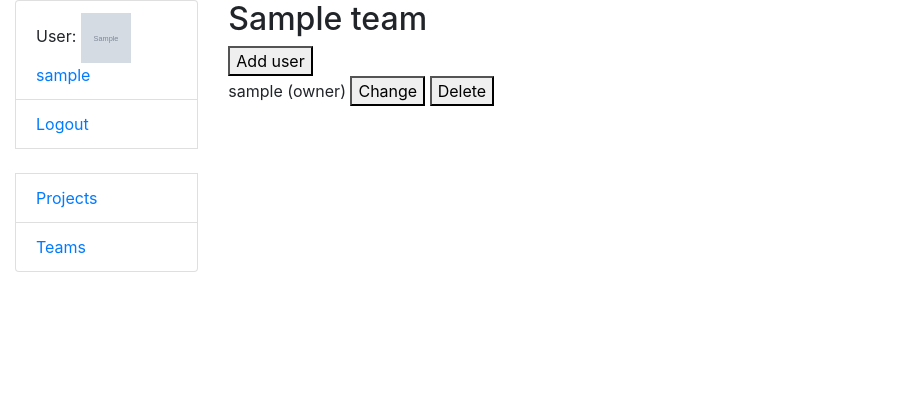
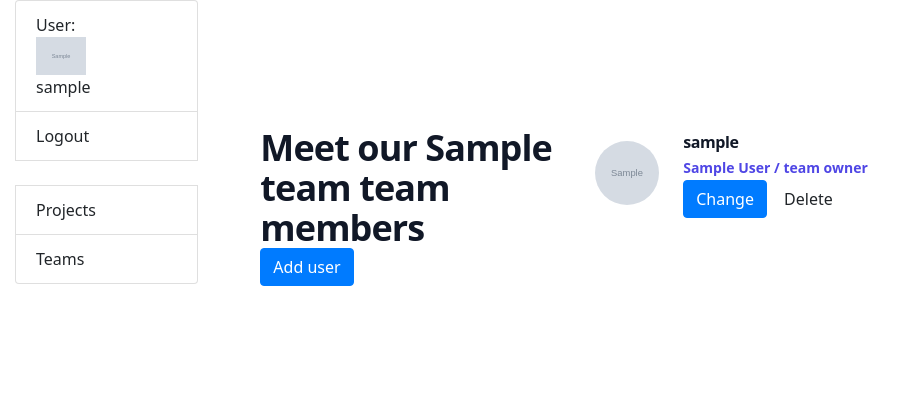
Before and after one commit to CharmNiovi/it_company_task_manager, a Django app: page /team/1/ in a window 1280 px wide. Shown: the top 413 px of the page, without its empty margins (0-916 px from the left). Run offline with Django 4.2, Linux system fonts and the light colour scheme; a user stored in the database is signed in; tables that the repository leaves empty hold one stand-in row (values such as "Sample post"); grey boxes marked "Sample" are stand-in pictures.

Commit message:
reworked team_detail.html

```diff
--- a/task_board/views.py
+++ b/task_board/views.py
@@ -182,7 +182,9 @@ class TeamDetailView(LoginRequiredMixin, UserInTeamTeamRequiredMixin, generic.De
 
     def get_context_data(self, **kwargs):
         context = super().get_context_data(**kwargs)
-        context["team_workers"] = TeamWorker.objects.filter(team=context["object"])
+        context["team_workers"] = TeamWorker.objects.filter(
+            team=context["object"]
+        ).select_related("worker", "worker__position")
         context["is_owner"] = context["team_workers"].get(
             team=context["object"],
             worker=self.request.user
--- a/templates/task_board/team_detail.html
+++ b/templates/task_board/team_detail.html
@@ -1,27 +1,52 @@
 {% extends 'base.html' %}
 {% block content %}
-  <h2>{{ object.name }}</h2>
+  <link href="https://cdn.jsdelivr.net/npm/tailwindcss@2.2.19/dist/tailwind.min.css" rel="stylesheet">
+  <div class="bg-white py-24 sm:py-32">
+    <div class="mx-auto grid max-w-7xl gap-x-8 gap-y-20 px-6 lg:px-8 xl:grid-cols-3">
+      <div class="max-w-2xl">
+        <h2 class="text-3xl font-bold tracking-tight text-gray-900 sm:text-4xl">Meet our {{ object.name }} team
+          members</h2>
         {% if is_owner %}
           <a href="{% url 'task_board:add-team-worker-in-team' object.pk %}">
-      <button>Add user</button>
+            <button class="btn btn-primary">Add user</button>
           </a>
         {% endif %}
+      </div>
+      <ul role="list" class="grid gap-x-8 gap-y-12 sm:grid-cols-2 sm:gap-y-16 xl:col-span-2">
         {% for team_worker in team_workers %}
-    <p>
+          <li>
+            <div class="flex items-center gap-x-6">
+              <img class="h-16 w-16 rounded-full"
+                      {% if team_worker.worker.profile_picture %}
+                   src="{{ team_worker.worker.profile_picture.url }}"
+                      {% endif %}
+                   alt="">
+              <div>
+                <h3 class="text-base font-semibold leading-7 tracking-tight text-gray-900">
+                  <a href="{% url 'accounts:profile-detail' team_worker.worker.username %}">
                     {{ team_worker.worker.username }}
+                  </a>
+                </h3>
+                <p class="text-sm font-semibold leading-6 text-indigo-600">{{ team_worker.worker.position }}
                   {% if team_worker.team_owner %}
-        (owner)
+                    / team owner
                   {% elif team_worker.team_staff %}
-        (staff)
+                    / team staff
                   {% endif %}
+                </p>
                 {% if is_owner %}
                   <a href="{% url 'task_board:change-team-worker-permission' object.pk team_worker.worker.username %}">
-          <button>Change</button>
+                    <button class="btn btn-primary">Change</button>
                   </a>
                   <a href="{% url 'task_board:delete-user-from-team' object.pk team_worker.worker.username %}">
-          <button>Delete</button>
+                    <button class="btn btn-dangeon">Delete</button>
                   </a>
                 {% endif %}
-    </p>
+              </div>
+            </div>
+          </li>
         {% endfor %}
+      </ul>
+    </div>
+  </div>
 {% endblock %}
```
Lines whose indentation alone changed are shown as unchanged.
